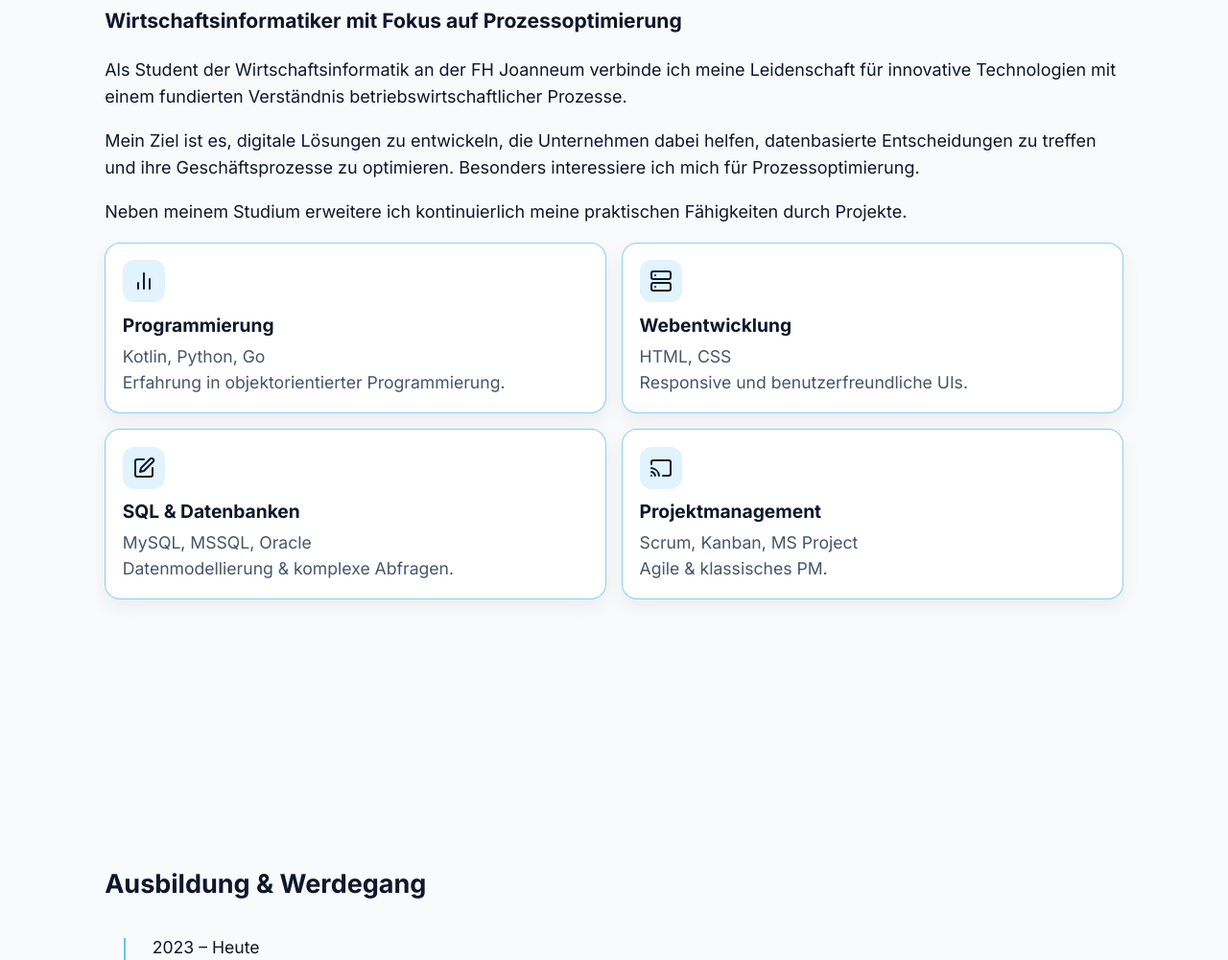
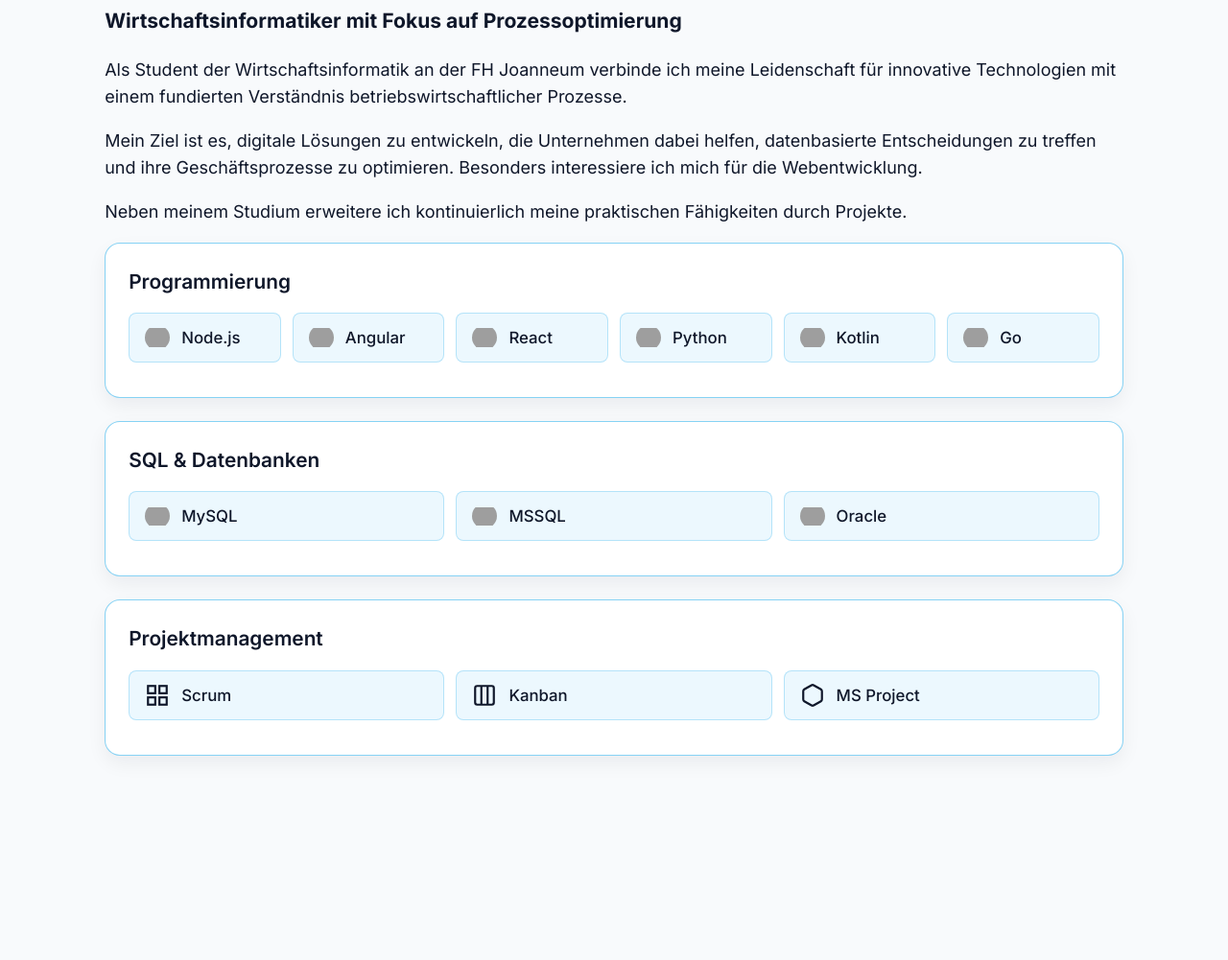
Before and after one commit to Vaske4/CV, a plain HTML site: page index.html in a window 1280 px wide. Shown: the part 920-1921 px from the top of the page at 96% size. Drawn offline with Linux system fonts and the light colour scheme; grey boxes are pictures that could not be loaded.

Commit message:
Update Welcome Page and Project

```diff
--- a/index.html
+++ b/index.html
@@ -3,7 +3,7 @@
 <head>
   <meta charset="UTF-8" />
   <meta name="viewport" content="width=device-width, initial-scale=1" />
-  <title>Nikola Vasic – Portfolio | Wirtschaftsinformatik</title>
+  <title>Nikola Vasic - Portfolio</title>
   <meta name="description" content="Portfolio von Nikola Vasic – Wirtschaftsinformatik-Student. Projekte, Ausbildung, Skills und Kontakt." />
   <link rel="preconnect" href="https://fonts.googleapis.com">
   <link rel="preconnect" href="https://fonts.gstatic.com" crossorigin>
@@ -34,14 +34,14 @@
       <div class="hero-text fade-up">
         <div class="eyebrow"><span class="dot"></span> Willkommen! 👋</div>
         <h1>Hallo, ich bin <span style="color:var(--brand)">Nikola Vasic</span></h1>
-        <p>Wirtschaftsinformatik-Student mit Leidenschaft für innovative IT‑Lösungen und datengetriebenen Strategien. Ich verbinde technisches Know‑how mit betriebswirtschaftlichem Verständnis.</p>
+        <p>Wirtschaftsinformatik-Student mit Leidenschaft für innovative IT-Lösungen und datengetriebenen Strategien. Ich verbinde technisches Know-how mit betriebswirtschaftlichem Verständnis.</p>
         <div class="actions">
           <a href="#projects" class="btn btn-primary">Meine Projekte</a>
           <a href="#contact" class="btn btn-outline" aria-label="Kontakt aufnehmen">Kontakt</a>
         </div>
       </div>
       <div class="hero-card avatar-wrap fade-up" style="aspect-ratio:1/1">
-        <img src="Profil_Bild.jpeg" alt="Profilbild von Nikola Vasic" loading="lazy" />
+        <img src="./Profil_Bild.jpeg" alt="Profilbild von Nikola Vasic" loading="lazy" />
       </div>
     </div>
   </section>
@@ -53,38 +53,86 @@
         <h2 class="section-title">Über mich</h2>
         <h3 class="subtle">Wirtschaftsinformatiker mit Fokus auf Prozessoptimierung</h3>
         <p>Als Student der Wirtschaftsinformatik an der FH Joanneum verbinde ich meine Leidenschaft für innovative Technologien mit einem fundierten Verständnis betriebswirtschaftlicher Prozesse.</p>
-        <p>Mein Ziel ist es, digitale Lösungen zu entwickeln, die Unternehmen dabei helfen, datenbasierte Entscheidungen zu treffen und ihre Geschäftsprozesse zu optimieren. Besonders interessiere ich mich für Prozessoptimierung.</p>
+        <p>Mein Ziel ist es, digitale Lösungen zu entwickeln, die Unternehmen dabei helfen, datenbasierte Entscheidungen zu treffen und ihre Geschäftsprozesse zu optimieren. Besonders interessiere ich mich für die Webentwicklung.</p>
         <p>Neben meinem Studium erweitere ich kontinuierlich meine praktischen Fähigkeiten durch Projekte.</p>
       </div>
       <div class="fade-up">
         <div class="skills-grid">
           <div class="skill-card">
-            <div class="skill-icon" aria-hidden="true">
-              <svg xmlns="http://www.w3.org/2000/svg" width="24" height="24" viewBox="0 0 24 24" fill="none" stroke="currentColor" stroke-width="2" stroke-linecap="round" stroke-linejoin="round"><path d="M18 20V10"></path><path d="M12 20V4"></path><path d="M6 20v-6"></path></svg>
+            <h4 class="skill-name">Programmierung</h4>
+            <div class="skill-items">
+              <div class="skill-item">
+                <img src="https://cdn.jsdelivr.net/gh/devicons/devicon/icons/nodejs/nodejs-original.svg" alt="Node.js" class="skill-logo">
+                <span>Node.js</span>
               </div>
-            <h4 class="skill-name">Programmierung</h4>
-            <p class="skill-item">Kotlin, Python, Go<br />Erfahrung in objektorientierter Programmierung.</p>
+              <div class="skill-item">
+                <img src="https://cdn.jsdelivr.net/gh/devicons/devicon/icons/angularjs/angularjs-original.svg" alt="Angular" class="skill-logo">
+                <span>Angular</span>
               </div>
+              <div class="skill-item">
+                <img src="https://cdn.jsdelivr.net/gh/devicons/devicon/icons/react/react-original.svg" alt="React" class="skill-logo">
+                <span>React</span>
+              </div>
+              <div class="skill-item">
+                <img src="https://cdn.jsdelivr.net/gh/devicons/devicon/icons/python/python-original.svg" alt="Python" class="skill-logo">
+                <span>Python</span>
+              </div>
+              <div class="skill-item">
+                <img src="https://cdn.jsdelivr.net/gh/devicons/devicon/icons/kotlin/kotlin-original.svg" alt="Kotlin" class="skill-logo">
+                <span>Kotlin</span>
+              </div>
+              <div class="skill-item">
+                <img src="https://cdn.jsdelivr.net/gh/devicons/devicon/icons/go/go-original.svg" alt="Go" class="skill-logo">
+                <span>Go</span>
+              </div>
+            </div>
+          </div>
+
           <div class="skill-card">
-            <div class="skill-icon" aria-hidden="true">
-              <svg xmlns="http://www.w3.org/2000/svg" width="24" height="24" viewBox="0 0 24 24" fill="none" stroke="currentColor" stroke-width="2" stroke-linecap="round" stroke-linejoin="round"><rect x="2" y="2" width="20" height="8" rx="2" ry="2"></rect><rect x="2" y="14" width="20" height="8" rx="2" ry="2"></rect><line x1="6" y1="6" x2="6.01" y2="6"></line><line x1="6" y1="18" x2="6.01" y2="18"></line></svg>
+            <h4 class="skill-name">SQL & Datenbanken</h4>
+            <div class="skill-items">
+              <div class="skill-item">
+                <img src="https://cdn.jsdelivr.net/gh/devicons/devicon/icons/mysql/mysql-original.svg" alt="MySQL" class="skill-logo">
+                <span>MySQL</span>
               </div>
-            <h4 class="skill-name">Webentwicklung</h4>
-            <p class="skill-item">HTML, CSS<br />Responsive und benutzerfreundliche UIs.</p>
+              <div class="skill-item">
+                <img src="https://cdn.jsdelivr.net/gh/devicons/devicon/icons/microsoftsqlserver/microsoftsqlserver-plain.svg" alt="MSSQL" class="skill-logo">
+                <span>MSSQL</span>
               </div>
+              <div class="skill-item">
+                <img src="https://cdn.jsdelivr.net/gh/devicons/devicon/icons/oracle/oracle-original.svg" alt="Oracle" class="skill-logo">
+                <span>Oracle</span>
+              </div>
+            </div>
+          </div>
+
           <div class="skill-card">
-            <div class="skill-icon" aria-hidden="true">
-              <svg xmlns="http://www.w3.org/2000/svg" width="24" height="24" viewBox="0 0 24 24" fill="none" stroke="currentColor" stroke-width="2" stroke-linecap="round" stroke-linejoin="round"><path d="M12 3H5a2 2 0 0 0-2 2v14a2 2 0 0 0 2 2h14a2 2 0 0 0 2-2v-7"></path><path d="M18.5 2.5a2.121 2.121 0 0 1 3 3L12 15l-4 1 1-4 9.5-9.5z"></path></svg>
+            <h4 class="skill-name">Projektmanagement</h4>
+            <div class="skill-items">
+              <div class="skill-item">
+                <svg class="skill-logo-svg" xmlns="http://www.w3.org/2000/svg" viewBox="0 0 24 24" fill="none" stroke="currentColor" stroke-width="2">
+                  <rect x="3" y="3" width="7" height="7"></rect>
+                  <rect x="14" y="3" width="7" height="7"></rect>
+                  <rect x="14" y="14" width="7" height="7"></rect>
+                  <rect x="3" y="14" width="7" height="7"></rect>
+                </svg>
+                <span>Scrum</span>
               </div>
-            <h4 class="skill-name">SQL & Datenbanken</h4>
-            <p class="skill-item">MySQL, MSSQL, Oracle<br />Datenmodellierung & komplexe Abfragen.</p>
+              <div class="skill-item">
+                <svg class="skill-logo-svg" xmlns="http://www.w3.org/2000/svg" viewBox="0 0 24 24" fill="none" stroke="currentColor" stroke-width="2">
+                  <rect x="3" y="3" width="18" height="18" rx="2"></rect>
+                  <line x1="9" y1="3" x2="9" y2="21"></line>
+                  <line x1="15" y1="3" x2="15" y2="21"></line>
+                </svg>
+                <span>Kanban</span>
               </div>
-          <div class="skill-card">
-            <div class="skill-icon" aria-hidden="true">
-              <svg xmlns="http://www.w3.org/2000/svg" width="24" height="24" viewBox="0 0 24 24" fill="none" stroke="currentColor" stroke-width="2" stroke-linecap="round" stroke-linejoin="round"><path d="M2 16.1A5 5 0 0 1 5.9 20M2 12.05A9 9 0 0 1 9.95 20M2 8V6a2 2 0 0 1 2-2h16a2 2 0 0 1 2 2v12a2 2 0 0 1-2 2h-6"></path><line x1="2" y1="20" x2="2.01" y2="20"></line></svg>
+              <div class="skill-item">
+                <svg class="skill-logo-svg" xmlns="http://www.w3.org/2000/svg" viewBox="0 0 24 24" fill="none" stroke="currentColor" stroke-width="2">
+                  <path d="M21 16V8a2 2 0 0 0-1-1.73l-7-4a2 2 0 0 0-2 0l-7 4A2 2 0 0 0 3 8v8a2 2 0 0 0 1 1.73l7 4a2 2 0 0 0 2 0l7-4A2 2 0 0 0 21 16z"></path>
+                </svg>
+                <span>MS Project</span>
               </div>
-            <h4 class="skill-name">Projektmanagement</h4>
-            <p class="skill-item">Scrum, Kanban, MS Project<br />Agile & klassisches PM.</p>
+            </div>
           </div>
         </div>
       </div>
@@ -98,7 +146,7 @@
       <div class="timeline">
         <div class="timeline-item">
           <div class="timeline-content">
-            <span class="timeline-date">2023 – Heute</span>
+            <span class="timeline-date">2023 - Heute</span>
             <h3 class="timeline-title">Bachelor Wirtschaftsinformatik</h3>
             <p class="timeline-description">FH JOANNEUM, Graz</p>
             <p class="timeline-description">Schwerpunkte: Softwareentwicklung, Business Intelligence, Datenbanksysteme, Wirtschaftsinformatik-Anwendungen</p>
@@ -106,7 +154,7 @@
         </div>
         <div class="timeline-item">
           <div class="timeline-content">
-            <span class="timeline-date">2019 – 2022</span>
+            <span class="timeline-date">2019 - 2022</span>
             <h3 class="timeline-title">Matura</h3>
             <p class="timeline-description">Handelsakademie, Graz</p>
             <p class="timeline-description">Zweig: Digital Business</p>
@@ -123,9 +171,10 @@
       <h2 class="section-title">Meine Projekte</h2>
       <div class="projects-grid">
         <!-- Projekt 1 -->
-        <article class="project-card" aria-labelledby="proj1-title">
+        <a href="./f_freedom_page/f_freedom_app.html" class="project-card-link" aria-labelledby="proj1-title">
+          <article class="project-card">
             <div class="project-image">
-            <img src="./Logo_f_freedom.svg" alt="Logo der Budget Tracking App" />
+              <img src="./Logo_f_freedom.svg" alt="Logo_f_freedom" />
             </div>
             <div class="project-details">
               <h3 id="proj1-title">FH‑Projekt – Budget Tracking App</h3>
@@ -134,11 +183,9 @@
                 <span class="project-tag">Kotlin</span>
                 <span class="project-tag">MSSQL</span>
               </div>
-            <div class="project-links">
-              <a href="./f_freedom_page/f_freedom_app.html">Details</a>
-            </div>
             </div>
           </article>
+        </a>
       </div>
     </div>
   </section>
@@ -153,7 +200,7 @@
             <svg xmlns="http://www.w3.org/2000/svg" width="24" height="24" viewBox="0 0 24 24" fill="none" stroke="currentColor" stroke-width="2" stroke-linecap="round" stroke-linejoin="round"><path d="M4 4h16c1.1 0 2 .9 2 2v12c0 1.1-.9 2-2 2H4c-1.1 0-2-.9-2-2V6c0-1.1.9-2 2-2z"></path><polyline points="22,6 12,13 2,6"></polyline></svg>
           </div>
           <div>
-            <h3 style="margin:.2rem 0">E‑Mail</h3>
+            <h3 style="margin:.2rem 0">E-Mail</h3>
             <p class="subtle"><a href="mailto:nikola.vasic.0209@gmail.com">nikola.vasic.0209@gmail.com</a></p>
           </div>
         </div>
--- a/styles.css
+++ b/styles.css
@@ -191,25 +191,80 @@ nav {
 }
 
 /* Skills */
-.skills-grid { display: grid; grid-template-columns: repeat(2, minmax(0,1fr)); gap: 1rem; }
+/* Skills */
+.skills-grid {
+    display: flex;
+    flex-direction: column;
+    gap: 1.5rem;
+}
+
 .skill-card {
     background: var(--card);
     border: 1px solid rgba(14,165,233,.5);
     border-radius: var(--radius);
-    padding: 1.1rem;
+    padding: 1.5rem;
     box-shadow: var(--shadow-soft);
     transition: transform .2s ease;
 }
-.skill-card:hover { transform: translateY(-2px); box-shadow: var(--shadow); }
-.skill-icon { width: 44px; height: 44px; display: grid; place-items: center; border-radius: 12px; background: rgba(14,165,233,.12); margin-bottom: .6rem; }
+
+.skill-card:hover {
+    transform: translateY(-2px);
+    box-shadow: var(--shadow);
+}
+
 .skill-name {
-    margin: 0 0 .2rem;
-    font-size: 1.2rem; /* Größere Skill-Überschriften */
+    margin: 0 0 1rem;
+    font-size: 1.3rem;
+    font-weight: 600;
+    color: var(--accent);
 }
+
+.skill-items {
+    display: grid;
+    grid-template-columns: repeat(auto-fit, minmax(140px, 1fr));
+    gap: 0.75rem;
+    margin-bottom: 0.75rem;
+}
+
 .skill-item {
+    display: flex;
+    align-items: center;
+    gap: 0.75rem;
+    padding: 0.75rem 1rem;
     margin: 0;
+    background: rgba(14,165,233,.08);
+    border: 1px solid rgba(14,165,233,.25);
+    border-radius: 8px;
+    color: var(--text);
+    font-size: 1.05rem;
+    font-weight: 500;
+}
+
+.skill-logo {
+    width: 26px;
+    height: 26px;
+    object-fit: contain;
+    flex-shrink: 0;
+}
+
+.skill-logo-svg {
+    width: 26px;
+    height: 26px;
+    color: var(--accent);
+    flex-shrink: 0;
+}
+
+.skill-description {
     color: var(--muted);
-    font-size: 1.1rem; /* Größerer Skill-Text */
+    font-size: 1rem;
+    margin-top: 0.5rem;
+    font-style: italic;
+}
+
+@media (max-width: 768px) {
+    .skill-items {
+        grid-template-columns: 1fr;
+    }
 }
 
 /* Timeline */
@@ -229,8 +284,14 @@ nav {
     gap: 1rem;
 }
 
+.project-card-link {
+    grid-column: span 12;
+    text-decoration: none;
+    color: inherit;
+    display: block;
+}
+
 .project-card {
-    grid-column: span 12;
     display: grid;
     grid-template-columns: 1fr 1.2fr;
     gap: 1rem;
@@ -239,6 +300,12 @@ nav {
     border-radius: var(--radius);
     overflow: hidden;
     box-shadow: var(--shadow-soft);
+    transition: transform 0.2s ease, box-shadow 0.2s ease;
+}
+
+.project-card-link:hover .project-card {
+    transform: translateY(-2px);
+    box-shadow: 0 8px 16px rgba(0,0,0,0.1);
 }
 
 .project-image {
@@ -252,7 +319,7 @@ nav {
     width: 100%;
     height: 100%;
     object-fit: contain;
-    max-height: 800px; /* Deutlich größer als vorher (war 260px) */
+    max-height: 800px;
 }
 
 /* Responsive */
```
Also changed, not shown: f_freedom_page/f_freedom_app.html (+12 -12 lines). Lines whose indentation alone changed are shown as unchanged.
